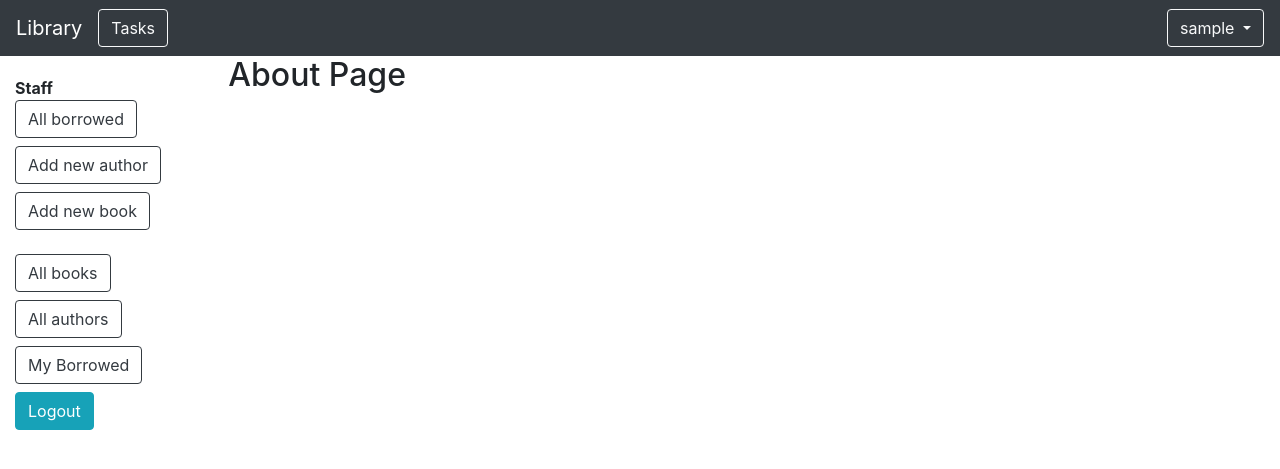
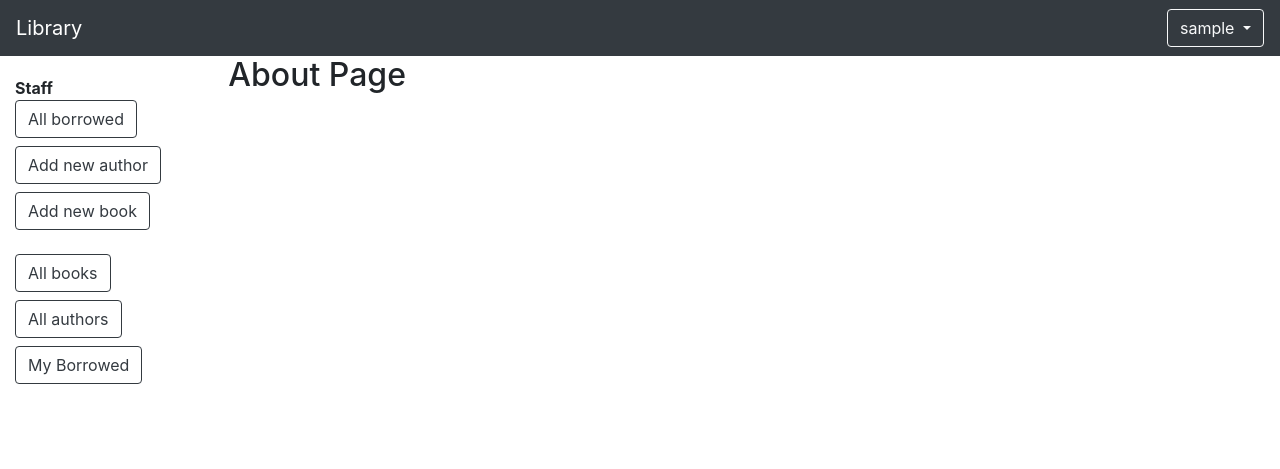
Before and after one commit to kevinbowen777/library, a Django app: page /catalog/about/ in a window 1280 px wide. Shown: the top 469 px of the page. Run offline with Django 4.2, Linux system fonts and the light colour scheme; the visitor is signed in with stand-in values (Sample User, id 1); parts of the project's set-up code (start-up, migrations or seed data) failed here and were passed over; some libraries are stand-ins or nearby versions.

Commit message:
Register bootsrap4 & cleanup nav bars

```diff
--- a/config/settings.py
+++ b/config/settings.py
@@ -25,6 +25,7 @@ INSTALLED_APPS = [
     "django.contrib.messages",
     "django.contrib.staticfiles",
     # third-party apps
+    "bootstrap4",
     "debug_toolbar",
     # Local applications
     "catalog",
--- a/templates/base.html
+++ b/templates/base.html
@@ -1,3 +1,4 @@
+{% load bootstrap4 %}
 {% load static %}
 <!DOCTYPE html>
 <html lang="en">
@@ -5,13 +6,9 @@
   <meta charset="utf-8">
   <meta name="viewport" content="width=device-width, initial-scale=1">
   <title>{% block title %}Local Library{% endblock title %}</title>
-  <link rel="shortcut icon" type="image/x-icon" href="{% static 'images/favicon.ico' %}"/>
-    <link rel="stylesheet"
-               href="https://stackpath.bootstrapcdn.com/bootstrap/4.5.0/css/bootstrap.min.css"
-               integrity="sha384-9aIt2nRpC12Uk9gS9baDl411NQApFmC26EwAOH8WgZl5MYYxFfc+NcPb1dKGj7Sk"
-               crossorigin="anonymous">
   <!-- Add additional CSS in static file -->
-  {% load static %}
+  {% bootstrap_css %}
+  {% bootstrap_javascript jquery='full' %}
   <link rel="stylesheet" href="{% static 'css/base.css' %}">
 </head>
 <body>
@@ -19,13 +16,6 @@
     <!-- Fixed navbar -->
     <nav class="navbar navbar-expand-lg navbar-dark bg-dark">
     <a class="navbar-brand" href="{% url 'index' %}">Library</a>
-    {% if user.is_authenticated %}
-      <ul class="navbar-nav mr-auto">
-        <li class="nav-item">
-          <a class="btn btn-outline-light" href="{% url 'index' %}">Tasks</a>
-        </li>
-      </ul>
-    {% endif %}
     <button class="navbar-toggler" type="button" data-toggle="collapse" data-target="#navbarSupportedContent" aria-controls="navbarSupportedContent" aria-expanded="false" aria-label="Toggle navigation">
       <span class="navbar-toggler-icon"></span>
     </button>
@@ -77,7 +67,6 @@
           <li><a class="btn btn-outline-dark mb-2" href="{% url 'books' %}">All books</a></li>
           <li><a class="btn btn-outline-dark mb-2" href="{% url 'authors' %}">All authors</a></li>
           <li><a class="btn btn-outline-dark mb-2" href="{% url 'my-borrowed' %}">My Borrowed</a></li>
-          <li><a class="btn btn-info" href="{% url 'logout'%}?next={{request.path}}">Logout</a></li>
           {% endif %}
       </ul>
 
```
